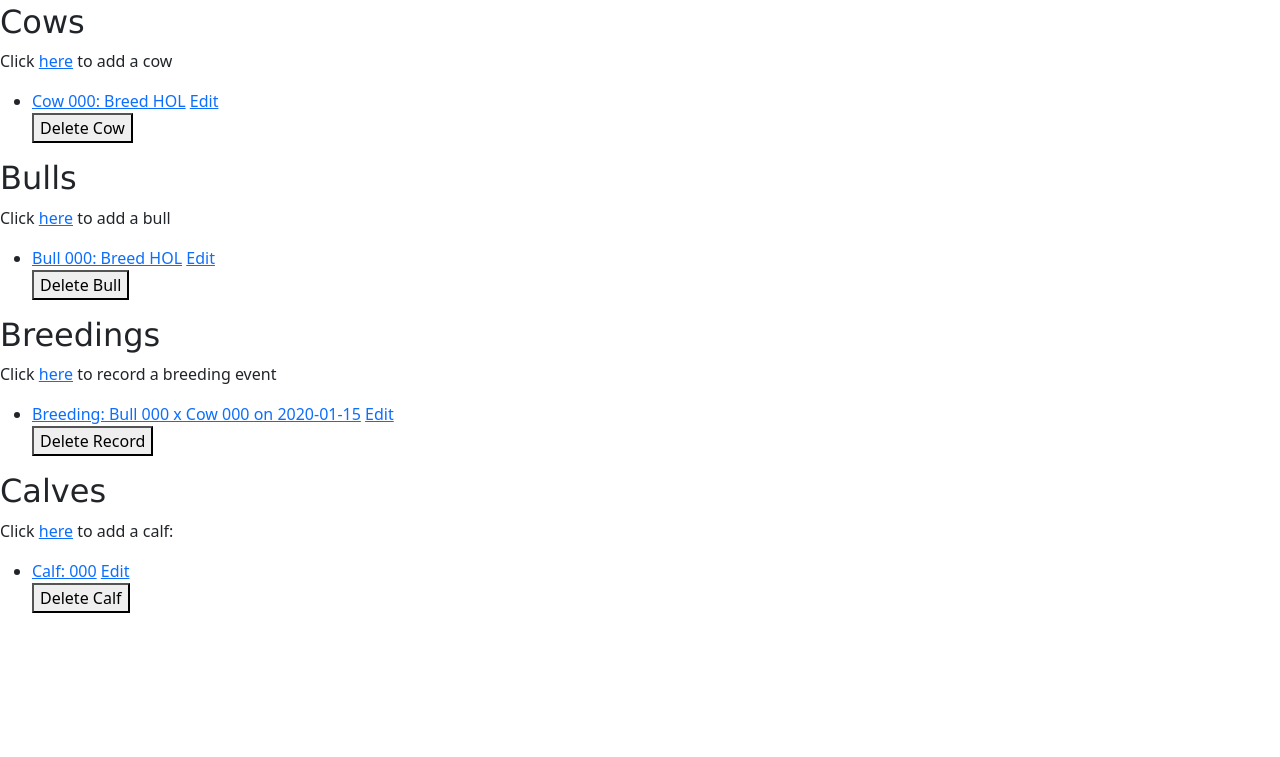
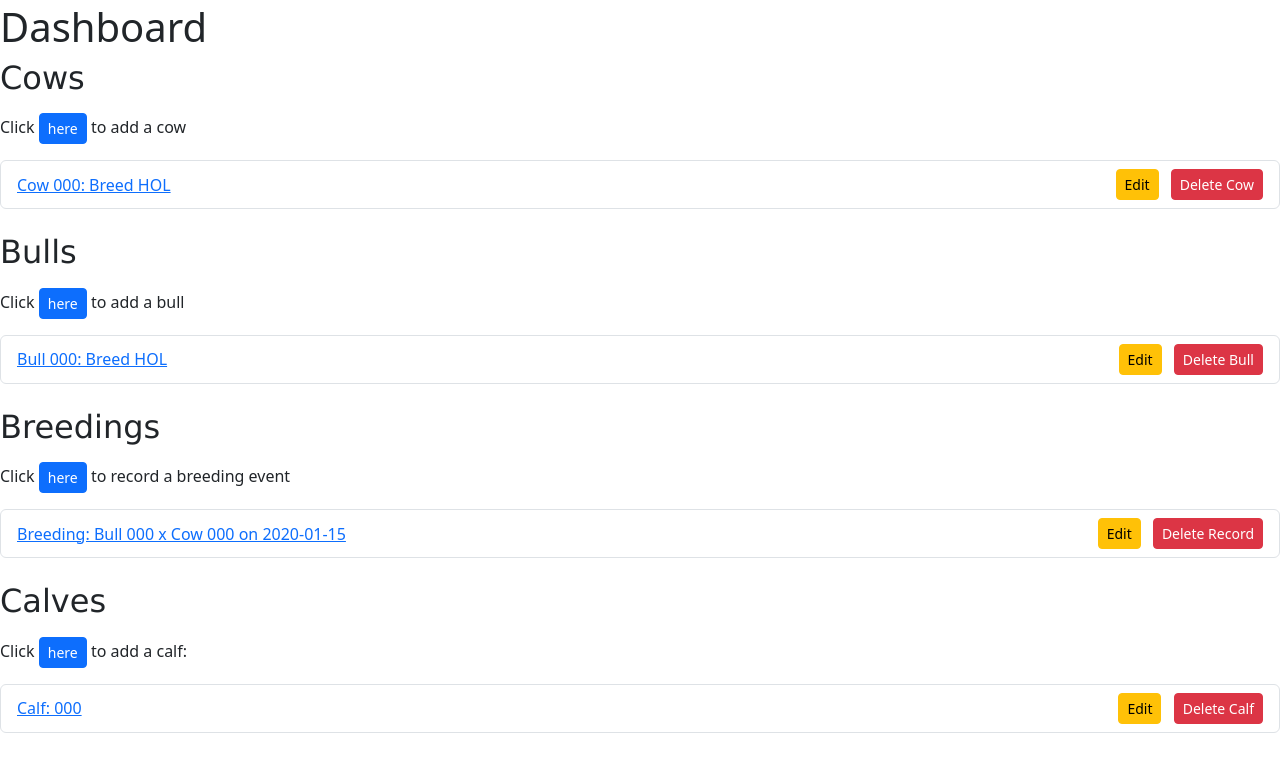
Before and after one commit to cthlbrennan/herdhub, a Django app: page / in a window 1280 px wide. Shown: the part 53-810 px from the top of the page. Before the commit the page ends 666 px from the top, so only its background shows below. Run offline with Django 5.2, Linux system fonts and the light colour scheme; a user stored in the database is signed in; tables that the repository leaves empty hold one stand-in row (values such as "Sample post").

Commit message:
Add bootstrap styling to index when logged in

```diff
--- a/templates/index.html
+++ b/templates/index.html
@@ -2,82 +2,96 @@
 
 {% block body %}
 {% if user.is_authenticated %}
-<h2>Cows</h2>
-<p>Click <a href="add_cow">here</a> to add a cow</p>
-<ul>
+<div>
+    <h1>Dashboard</h1>
+    <h2 class="mb-3">Cows</h2>
+    <p>Click <a href="add_cow" class="btn btn-primary btn-sm">here</a> to add a cow</p>
+    <ul class="list-group mb-4">
         {% for cow in cows%}
-    <li>
+        <li class="list-group-item d-flex justify-content-between align-items-center">
             <a href="{% url 'view_cow' cow.cow_id %}">{{cow}}</a>
-        <a href="{% url 'edit_cow' cow.cow_id %}">Edit</a>
-        <form method="post" action="{% url 'delete_cow' cow.cow_id %}">
+            <div>
+                <a href="{% url 'edit_cow' cow.cow_id %}" class="btn btn-warning btn-sm me-2">Edit</a>
+                <form method="post" action="{% url 'delete_cow' cow.cow_id %}" class="d-inline">
                     {% csrf_token %}
-            <button type="submit" onclick="return confirm('Are you sure you want to delete this cow?');">
+                    <button type="submit" class="btn btn-danger btn-sm"
+                        onclick="return confirm('Are you sure you want to delete this cow?');">
                         Delete Cow
                     </button>
                 </form>
+            </div>
         </li>
         {% empty %}
-    <p>No cows added yet.</p>
+        <li class="list-group-item">No cows added yet.</li>
         {% endfor %}
     </ul>
 
-<h2>Bulls</h2>
-<p>Click <a href="add_bull">here</a> to add a bull</p>
-<ul>
+    <h2 class="mb-3">Bulls</h2>
+    <p>Click <a href="add_bull" class="btn btn-primary btn-sm">here</a> to add a bull</p>
+    <ul class="list-group mb-4">
         {% for bull in bulls %}
-    <li>
+        <li class="list-group-item d-flex justify-content-between align-items-center">
             <a href="{% url 'view_bull' bull.bull_id %}">{{bull}}</a>
-        <a href="{% url 'edit_bull' bull.bull_id %}">Edit</a>
-        <form method="post" action="{% url 'delete_bull' bull.bull_id %}">
+            <div>
+                <a href="{% url 'edit_bull' bull.bull_id %}" class="btn btn-warning btn-sm me-2">Edit</a>
+                <form method="post" action="{% url 'delete_bull' bull.bull_id %}" class="d-inline">
                     {% csrf_token %}
-            <button type="submit" onclick="return confirm('Are you sure you want to delete this bull?');">
+                    <button type="submit" class="btn btn-danger btn-sm"
+                        onclick="return confirm('Are you sure you want to delete this bull?');">
                         Delete Bull
                     </button>
                 </form>
+            </div>
         </li>
         {% empty %}
-    <p>No bulls added yet.</p>
+        <li class="list-group-item">No bulls added yet.</li>
         {% endfor %}
     </ul>
 
-<h2>Breedings</h2>
-<p>Click <a href="add_breeding_event">here</a> to record a breeding event</p>
-<ul>
+    <h2 class="mb-3">Breedings</h2>
+    <p>Click <a href="add_breeding_event" class="btn btn-primary btn-sm">here</a> to record a breeding event</p>
+    <ul class="list-group mb-4">
         {% for breeding in breedings %}
-    <li>
+        <li class="list-group-item d-flex justify-content-between align-items-center">
             <a href="{% url 'view_breeding' breeding.breeding_id %}">{{breeding}}</a>
-        <a href="{% url 'edit_breeding' breeding.breeding_id %}">Edit</a>
-        <form method="post" action="{% url 'delete_breeding' breeding.breeding_id %}">
+            <div>
+                <a href="{% url 'edit_breeding' breeding.breeding_id %}" class="btn btn-warning btn-sm me-2">Edit</a>
+                <form method="post" action="{% url 'delete_breeding' breeding.breeding_id %}" class="d-inline">
                     {% csrf_token %}
-            <button type="submit" onclick="return confirm('Are you sure you want to delete this record?');">
+                    <button type="submit" class="btn btn-danger btn-sm"
+                        onclick="return confirm('Are you sure you want to delete this record?');">
                         Delete Record
                     </button>
                 </form>
+            </div>
         </li>
         {% empty %}
-    <p>No breeding events recorded yet.</p>
+        <li class="list-group-item">No breeding events recorded yet.</li>
         {% endfor %}
     </ul>
 
-<h2>Calves</h2>
-<p>Click <a href="add_calf">here</a> to add a calf:</p>
-<ul>
+    <h2 class="mb-3">Calves</h2>
+    <p>Click <a href="add_calf" class="btn btn-primary btn-sm">here</a> to add a calf:</p>
+    <ul class="list-group mb-4">
         {% for calf in calfs %}
-    <li>
+        <li class="list-group-item d-flex justify-content-between align-items-center">
             <a href="{% url 'view_calf' calf.calf_id %}">{{calf}}</a>
-        <a href="{% url 'edit_calf' calf.calf_id %}">Edit</a>
-        <form method="post" action="{% url 'delete_calf' calf.calf_id %}">
+            <div>
+                <a href="{% url 'edit_calf' calf.calf_id %}" class="btn btn-warning btn-sm me-2">Edit</a>
+                <form method="post" action="{% url 'delete_calf' calf.calf_id %}" class="d-inline">
                     {% csrf_token %}
-            <button type="submit" onclick="return confirm('Are you sure you want to delete this record?');">
+                    <button type="submit" class="btn btn-danger btn-sm"
+                        onclick="return confirm('Are you sure you want to delete this record?');">
                         Delete Calf
                     </button>
                 </form>
+            </div>
         </li>
         {% empty %}
-    <p>No calfs added yet.</p>
+        <li class="list-group-item">No calfs added yet.</li>
         {% endfor %}
     </ul>
-
+</div>
 {% else %}
 <header class="text-center mb-5">
     <h1 class="display-4">Welcome to Herdhub</h1>
```
Lines whose indentation alone changed are shown as unchanged.
